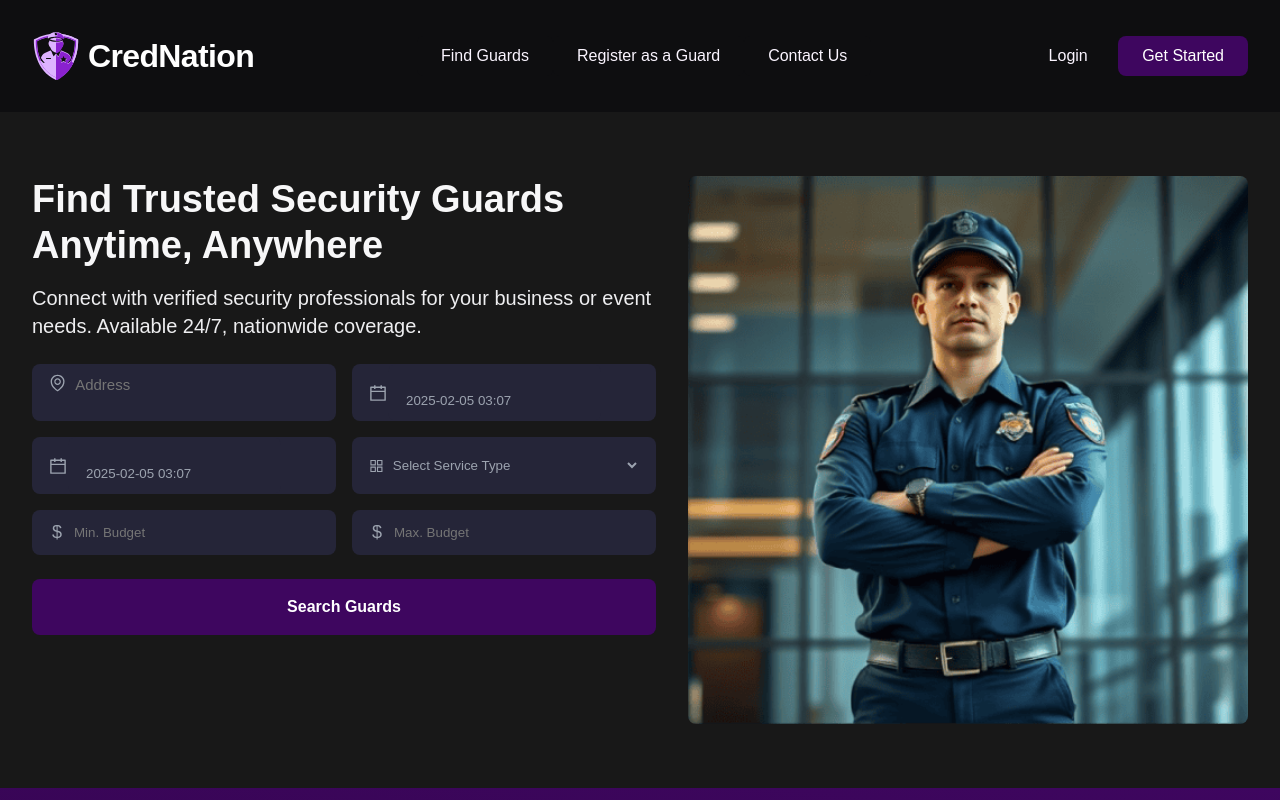
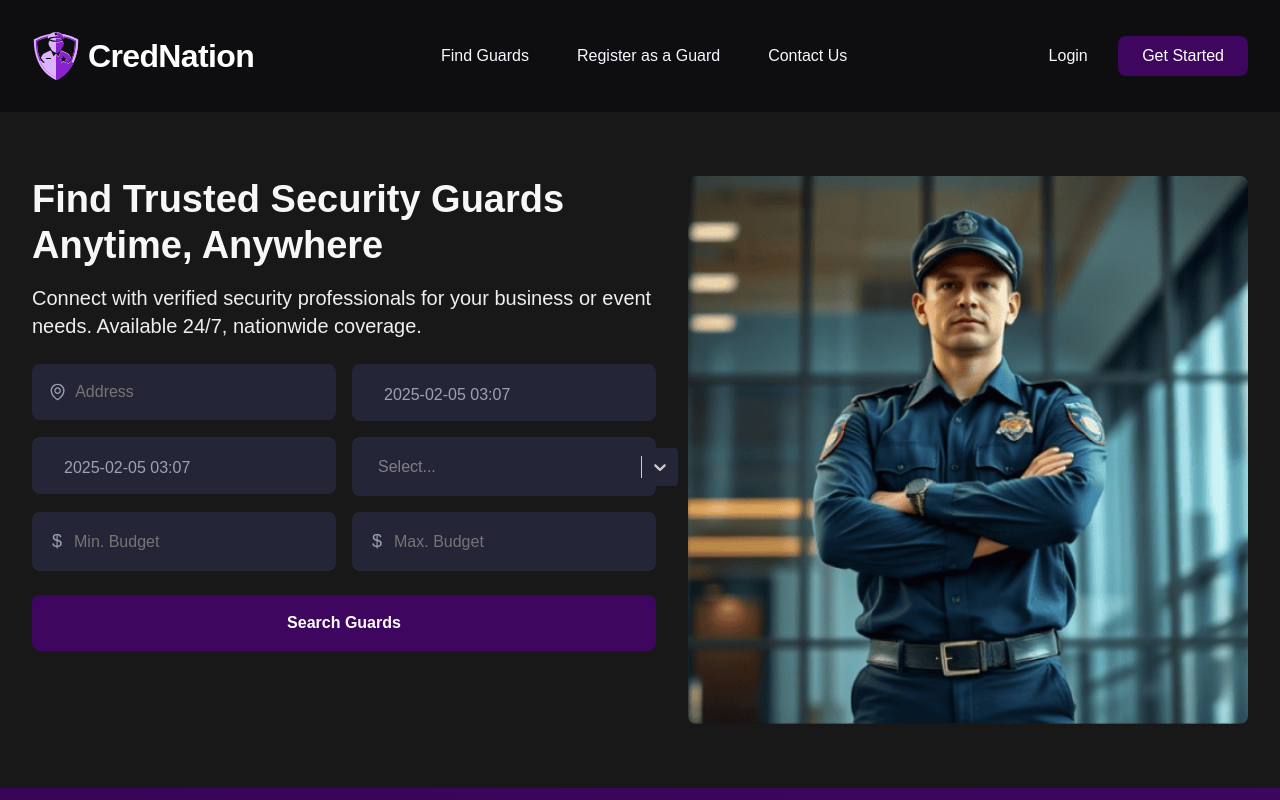
Before and after one commit to priyanka052598/Crednation, a React (Vite) app: page /home in a window 1280 px wide. Shown: the top 800 px of the page. Built offline with nearby package versions, Linux system fonts and the light colour scheme; a web font is replaced by a local one.

Commit message:
fixed celender and service type issue

```diff
--- a/package.json
+++ b/package.json
@@ -15,8 +15,10 @@
     "react": "^18.2.0",
     "react-datepicker": "^8.0.0",
     "react-dom": "^18.2.0",
+    "react-dropdown": "^1.11.0",
     "react-icons": "^5.4.0",
     "react-router-dom": "^6.2.1",
+    "react-select": "^5.10.0",
     "react-toastify": "^11.0.3",
     "web-vitals": "^2.1.4"
   },
--- a/src/pages/Home.jsx
+++ b/src/pages/Home.jsx
@@ -1,4 +1,4 @@
-import React, { useState } from "react";
+import React, { forwardRef, useState } from "react";
 import Header from "../components/Header";
 import Footer from "../components/Footer";
 import Testimonials from "../components/testimonial";
@@ -17,12 +17,18 @@ import {
   AiOutlineDollarCircle,
   AiOutlineCustomerService,
 } from "react-icons/ai";
+import Select from 'react-select';
+import "../../src/global.css"
+import { useNavigate } from "react-router-dom";
 
-import "../../src/global.css"
+import Dropdown from 'react-dropdown';
+import 'react-dropdown/style.css';
 
 const Home = () => {
+  const navigate = useNavigate()
   const [startDate, setStartDate] = useState(new Date());
   const [endDate, setEndDate] = useState(new Date())
+  const [selectedOption, setSelectedOption] = useState(null);
   const [formData, setFormData] = useState({
     address: "",
     startDate: "",
@@ -32,18 +38,7 @@ const Home = () => {
     maxBudget: "",
   });
 
-  const customStyles = {
-    '.react-datepicker__month': {
-      backgroundColor: '#3E065F',
-    },
-    '.react-datepicker__day--selected': {
-      backgroundColor: '#3E065F',
-      color: 'white',
-    },
-    '.react-datepicker__day:hover': {
-      backgroundColor: '#ddd',
-    }
-  };
+
 
 
   const handleChange = (e) => {
@@ -66,11 +61,52 @@ const Home = () => {
     console.log("Form submitted:", formData);
   };
 
+  const ExampleCustomInput = forwardRef(
+    ({ value, onClick, className }, ref) => (
+      <button className={className} onClick={onClick} ref={ref}>
+        {value}
+      </button>
+    ),
+  );
 
 
 
 
+  const options = [
+    { value: 'chocolate', label: 'Chocolate' },
+    { value: 'strawberry', label: 'Strawberry' },
+    { value: 'vanilla', label: 'Vanilla' },
+  ];
+  const defaultOption = options[0];
 
+  const customStyles = {
+    control: (provided) => ({
+      ...provided,
+      backgroundColor: "#252538", // Background color of the input box
+      color: "white", // Change text color for visibility
+      fontSize:"16px",
+      borderColor:"transparent",
+      width:window.innerWidth > 500 ? "310px":"280px",
+      border: "none", // Remove border if needed
+    boxShadow: "none", // Remove focus outline
+    }),
+
+    menu: (provided) => ({
+      ...provided,
+      backgroundColor: "#252538", // Background color of dropdown menu
+      fontSize: "16px",
+      color:"white"
+    }),
+    option: (provided, { isFocused, isSelected }) => ({
+      ...provided,
+      backgroundColor: isSelected ? "#252538" : isFocused ? "#3e065f" : "#252538",
+      color: "white",
+    }),
+    singleValue: (provided) => ({
+      ...provided,
+      color: "white", // Ensure selected text remains white
+    }),
+  };
 
   return (
     <div className="w-full relative [background:linear-gradient(179.41deg,_#18181b,_#3e065f)] overflow-hidden flex flex-col items-start justify-start min-w-[320px] text-left text-19xl text-bunker-50 font-lg-normal">
@@ -79,28 +115,27 @@ const Home = () => {
         <div className="flex-1 flex   flex-  items-start justify-start gap-8 min-w-[256px]">
           <form onSubmit={handleSubmit} className="w-full max-w-3xl mx-auto">
             <div className="self-stretch  flex flex-col items-start justify-start gap-4">
-              <div className={` ${ window.innerWidth<500?"text-[30px]" : "text-2xl"} font-semibold leading-[46px]`}>
+              <div className={` ${window.innerWidth < 500 ? "text-[30px]" : "text-2xl"} font-semibold leading-[46px]`}>
                 Find Trusted Security Guards Anytime, Anywhere
               </div>
-              <div className={` ${ window.innerWidth<500?"text-[19px]" : "text-xl"} relative  leading-[28px] text-bunker-100`}>
+              <div className={` ${window.innerWidth < 500 ? "text-[19px]" : "text-xl"} relative  leading-[28px] text-bunker-100`}>
                 Connect with verified security professionals for your business
                 or event needs. Available 24/7, nationwide coverage.
               </div>
             </div>
 
             {/* Input Grid Layout */}
-            <div className="grid grid-cols-1 md:grid-cols-2 gap-4 mt-6">
+            <div className="grid grid-cols-1 md:grid-cols-2  gap-4 mt-6">
   {/* Address Input */}
-  <div className="flex items- text-[#9CA3AF] bg-gray-100  border border-darkslategray rounded-lg py-2 px-4 ">
-    <AiOutlineEnvironment className="text-[#9CA3AF] text-[22px] " />
+  <div className="flex items-center text-[#9CA3AF] h-[40px] bg-gray-100 border  border-darkslategray rounded-lg py-2 px-4">
+    <AiOutlineEnvironment className="text-[#9CA3AF] text-[22px]" />
     <textarea
       name="address"
       value={formData.address}
       onChange={handleChange}
-
       placeholder="Address"
       rows="1"
-      className="w-full bg-transparent text-[#9CA3AF] pt-1 text-[15px] border-none outline-none px-2 resize-none overflow-hidden"
+      className="w-full bg-transparent text-[16px] text-[#9CA3AF] border-none outline-none px-2 resize-none overflow-hidden text-left"
       onInput={(e) => {
         e.target.style.height = "auto";
         e.target.style.height = e.target.scrollHeight + "px";
@@ -109,101 +144,63 @@ const Home = () => {
   </div>
 
 
-              {/* Start Date Input */}
-              {/* <div className="flex items-center bg-gray-100 border border-darkslategray rounded-lg px-4 h-[50px] md:h-[57px]">
-                <AiOutlineCalendar className="text-darkgray text-xl" />
-                <input
-                  type="datetime-local"
-                  name="startDate"
-                  value={formData.startDate}
-                  onChange={handleChange}
-                  className="w-full bg-transparent text-darkgray border-none outline-none px-2 [&::-webkit-calendar-picker-indicator] [&::-webkit-calendar-picker-indicator]:hover:bg-gray-300 [&::-webkit-calendar-picker-indicator]:rounded [&::-webkit-calendar-picker-indicator]:p-1"
-                  style={{
-                    colorScheme: "dark",
-                  }}
-                />
-              </div> */}
 
 
-{/* <div className="flex items-center bg-gray-100 border border-darkslategray rounded-lg px-4 ">
-  <AiOutlineCalendar className="text-[#9CA3AF] text-[18px]" />
+
+
+
+
+
+
+
+
+              {/* End Date Input */}
+
+              <div className="flex items-center bg-gray-100 border border-darkslategray rounded-lg px-4 h-[60px] md:h-[57px]">
+                <AiOutlineCalendar className="text-[#9CA3AF]  text-xl" />
                   <DatePicker
-      showTimeSelect
-  dateFormat="Pp"
-      selected={startDate}
-      onChange={(date) => setStartDate(date)}
-      className=" w-full ml-2 bg-transparent outline-none text-[14px] text-[#9CA3AF]   cursor-pointer"
-    />
-</div> */}
-<div className="flex items-center bg-gray-100 border border-darkslategray rounded-lg px-4 h-[50px] md:h-[57px]">
-  <AiOutlineCalendar className="text-[#9CA3AF] text-xl" />
-  {/* <input
-    type="datetime-local"
-    name="startDate"
-    value={formData.startDate}
-    onChange={handleChange}
-    style={{
-      colorScheme:"dark"
-    }}
-
-    className="w-full bg-transparent text-[#9CA3AF] border-none outline-none px-2
-               [&::-webkit-calendar-picker-indicator]:opacity-50
-               [&::-webkit-calendar-picker-indicator]:hover:opacity-100"
-  /> */}
-    <div className="flex items-center bg-gray-100 border border-darkslategray rounded-lg px-4 h-[50px] md:h-[57px]">
-      <DatePicker
+      customInput={<ExampleCustomInput className="example-custom-input text-left text-[16px] text-[#9ca3af] bg-transparent pl-4 w-[280px] h-[50px] pt-[-2px]"  />}
       selected={endDate}
                     onChange={(date) => setEndDate(date)}
                     dateFormat="yyyy-MM-dd HH:mm"
                     showTimeSelect
-        className="bg-transparent text-[#9CA3AF] outline-none w-full"
+                    // className="bg-red-300 pt-[-4px] text-[16px] text-[#9CA3AF] flex-1 outline-none w-full"
                     calendarClassName="custom-calendar" // Apply custom styles
                   />
               </div>
-</div>
 
-
-              {/* End Date Input */}
-
-              <div className="flex items-center bg-gray-100 border border-darkslategray rounded-lg px-4 h-[50px] md:h-[57px]">
-  <AiOutlineCalendar className="text-[#9CA3AF] text-xl" />
-  <div className="flex items-center bg-gray-100 border border-darkslategray rounded-lg px-4 h-[50px] md:h-[57px]">
+              <div className="flex items-center bg-gray-100 border border-darkslategray rounded-lg px-4 h-[60px] md:h-[57px]">
+                <AiOutlineCalendar className="text-[#9CA3AF]  text-xl" />
                   <DatePicker
+      customInput={<ExampleCustomInput className="example-custom-input text-left text-[16px] text-[#9ca3af] bg-transparent pl-4 w-[280px] h-[50px] pt-[-2px]"  />}
       selected={startDate}
                     onChange={(date) => setStartDate(date)}
                     dateFormat="yyyy-MM-dd HH:mm"
                     showTimeSelect
-        className="bg-transparent text-[#9CA3AF] outline-none w-full"
+                    // className="bg-red-300 pt-[-4px] text-[16px] text-[#9CA3AF] flex-1 outline-none w-full"
                     calendarClassName="custom-calendar" // Apply custom styles
                   />
-    </div>
               </div>
 
 
               {/* Service Type Input */}
-              <div className="flex items-center bg-gray-100 border border-darkslategray rounded-lg px-4  py-3">
+              <div className="flex items-center bg-gray-100 border border-darkslategray rounded-lg px-4  h-[35px] py-3">
                 <AiOutlineAppstore className="text-darkgray text-[18px]" />
-                <select
-                  name="serviceType"
-                  value={formData.serviceType}
-                  style={{
-                    colorScheme:"dark"
-                  }}
-                  onChange={handleChange}
-                  className="w-full bg-gray-100 text-[#9CA3AF] border-none outline-none px-1"
-                >
-                  <option value="" disabled>
-                    Select Service Type
-                  </option>
-                  <option value="Security Guard">Security Guard</option>
-                  <option value="Event Guard">Event Guard</option>
-                  <option value="Patrol Guard">Patrol Guard</option>
-                  <option value="VIP Protection">VIP Protection</option>
-                </select>
+
+                <Select
+                isSearchable={false}
+        defaultValue={selectedOption}
+        onChange={setSelectedOption}
+        options={options}
+        styles={customStyles}
+      />
+
+
+
               </div>
 
               {/* Min Budget Input */}
-              <div className="flex items-center bg-gray-100 border border-darkslategray rounded-lg px-5 py-3">
+              <div className="flex items-center bg-gray-100 border border-darkslategray h-[35px] rounded-lg px-5 py-3">
                 <span className=" text-[#9CA3AF] text-[18px] font-medium">
                   $
                 </span>
@@ -213,12 +210,12 @@ const Home = () => {
                   value={formData.minBudget}
                   onChange={handleChange}
                   placeholder="Min. Budget"
-                  className="w-full bg-transparent text-[#9CA3AF] border-none outline-none pl-3" // Added padding-left
+                  className="w-full bg-transparent text-[16px] text-[#9CA3AF] border-none outline-none pl-3" // Added padding-left
                 />
               </div>
 
               {/* Max Budget Input */}
-              <div className="flex items-center bg-gray-100 border border-darkslategray rounded-lg px-5  py-3">
+              <div className="flex items-center bg-gray-100 border border-darkslategray h-[35px] rounded-lg px-5  py-3">
                 <span className=" text-[#9CA3AF] text-[18px] font-medium">
                   $
                 </span>
@@ -228,13 +225,16 @@ const Home = () => {
                   value={formData.maxBudget}
                   onChange={handleChange}
                   placeholder="Max. Budget"
-                  className="w-full bg-transparent text-[#9CA3AF] border-none outline-none pl-3" // Added padding-left
+                  className="w-full bg-transparent text-[16px] text-[#9CA3AF] border-none outline-none pl-3" // Added padding-left
                 />
               </div>
             </div>
 
             {/* Submit Button */}
             <button
+              onClick={() => {
+                navigate("/search")
+              }}
               type="submit"
               className="w-full h-12 md:h-14 mt-4 md:mt-6 bg-ripe-plum-950  transition-all duration-300 ease-in-out rounded-lg text-base text-white font-semibold p-3 md:p-4"
             >
--- a/src/pages/RegisterAsAGuard1.jsx
+++ b/src/pages/RegisterAsAGuard1.jsx
@@ -213,6 +213,7 @@ import { FaClock } from "react-icons/fa";
 import { RiGraduationCapFill } from "react-icons/ri";
 import "../../src/global.css"
 import axios from 'axios'; // Add axios for making API calls
+import { toast } from "react-toastify";
 
 
 const RegisterAsAGuard1 = () => {
@@ -269,8 +270,10 @@ const RegisterAsAGuard1 = () => {
       } catch (error) {
         // console.error("Error during API call:", error.response ? error.response.data : error.message);
         // Optionally, display an error message to the user, for example:
-        alert("An error occurred while submitting the form. Please try again.");
+        // alert("An error occurred while submitting the form. Please try again.");
+        toast.error("Please fill all fields properly")
       }
+
     } else {
       // Handle the case where there are form validation errors
       console.log("Validation errors:", newErrors);
--- a/src/pages/SearchPage.jsx
+++ b/src/pages/SearchPage.jsx
@@ -6,12 +6,15 @@ import { Link } from "react-router-dom";
 import { FaMapMarkerAlt } from "react-icons/fa";
 import { FaArrowLeft } from "react-icons/fa6";
 import "../../src/global.css"
+import { ImCheckboxChecked, ImCheckboxUnchecked } from "react-icons/im";
 
 
 
 
 const SearchPage = () => {
   const navigate = useNavigate();
+  const [selectedOptions, setSelectedOptions] = useState()
+
 
   const onButtonContainerClick2 = useCallback(() => {
     // Please sync "Profile page" to the project
@@ -19,6 +22,20 @@ const SearchPage = () => {
 
   const [showFilter, setShowFilter] = useState(false
   )
+
+
+  const toggleSelection = (label) => {
+    setSelectedOptions((prevSelected = []) => {
+      if (prevSelected.includes(label)) {
+        // If already selected, remove from the list
+        return prevSelected.filter(item => item !== label);
+      } else {
+        // Otherwise, add to the list
+        return [...prevSelected, label];
+      }
+    });
+  };
+
 
 
   const guards = [
@@ -87,6 +104,18 @@ const SearchPage = () => {
       hourlyRate: 38,
       profileLink: "/profile/emily",
     },
+  ];
+
+
+  const options = [
+    "Access Control",
+    "Surveillance",
+    "Emergency Response",
+    "First Aid",
+    "Conflict Resolution",
+    "Physical Security",
+    "Report Writing",
+    "Customer Service",
   ];
 
 
@@ -426,7 +455,7 @@ const SearchPage = () => {
               </div>
             </div>
 
-            <div className="flex flex-col items-start justify-start gap-2">
+            {/* <div className="flex flex-col items-start justify-start gap-2">
               {[
                 "Access Control",
                 "Emergency Response",
@@ -443,7 +472,7 @@ const SearchPage = () => {
                       type="checkbox"
                       id={skill}
                       className="w-4 h-4"
-                      // Add your onChange logic here if needed
+
                     />
                     <label
                       htmlFor={skill}
@@ -454,23 +483,49 @@ const SearchPage = () => {
                   </div>
                 </div>
               ))}
-            </div>
+            </div> */}
+
+
+              <div className="self-stretch flex flex-row items-start justify-start flex-wrap content-start gap- text-sm text-darkgray">
+                {options.map((label, index) => (
+                  <div onClick={()=>{
+                    toggleSelection(label)
+                  }}
+                    key={index}
+                    className="flex-1  overflow-hidden flex flex-row items-center justify-start flex-wrap content-center py-0 pl- pr-2 gap-2 min-w-[320px]"
+                  >
+                      {selectedOptions?.includes(label) ? (
+                        <ImCheckboxChecked className=" bg-pur" />
+                      ) : (
+                        <ImCheckboxUnchecked className="" />
+                      )}
+
+                    {/* <input className="w-5 h-4" type="checkbox" /> */}
+                    <div className="flex flex-row items-center justify-center py-1.5 px-0">
+                      <div className="relative  text-white leading-[22px]">{label}</div>
+                    </div>
+                  </div>
+                ))}
+              </div>
           </div>
 
-          <div className="s flex flex-col items-start justify-start gap-2">
-            <div className=" relative leading-[24px] font-semibold text-white">
+          <div className="flex flex-col gap-2">
+            <div className="   font-semibold text-white">
               Price range
             </div>
-            <div className=" w-[100%]  flex flex-col  gap-4">
-              <div className="flex flex-row justify-start items-center px-3 border-darkslategray border border-solid ">
+            <div>
+
+            </div>
+            <div className=" w-full  flex flex-col  gap-4">
+              <div className="flex w-[230px] justify-start items-center px-3 border-darkslategray border border-solid ">
               <div className="  text-darkgray text-sm font-medium">
                   $
                 </div>
-                <div>
+                <div className="w-full">
                 <input
                 min={0}
 
-className=" outline-none font-lg-normal text-sm bg-gray-200 rounded-components-input-global-borderradiussm box-border h-[57px] py-4 px-1 text-darkgray "
+className=" outline-none font-lg-normal text-sm w-full bg-gray-200 rounded-components-input-global-borderradiussm box-border h-[57px] py-4 px-1 text-darkgray "
 placeholder="Min"
 type="number"
 />
```
Also changed, not shown: src/global.css (+71 -0 lines), src/pages/Register2.jsx (+172 -7 lines), src/pages/Registe.css (added), 1 other file (tests, documents, lock files or other folders). Lines whose indentation alone changed are shown as unchanged.
